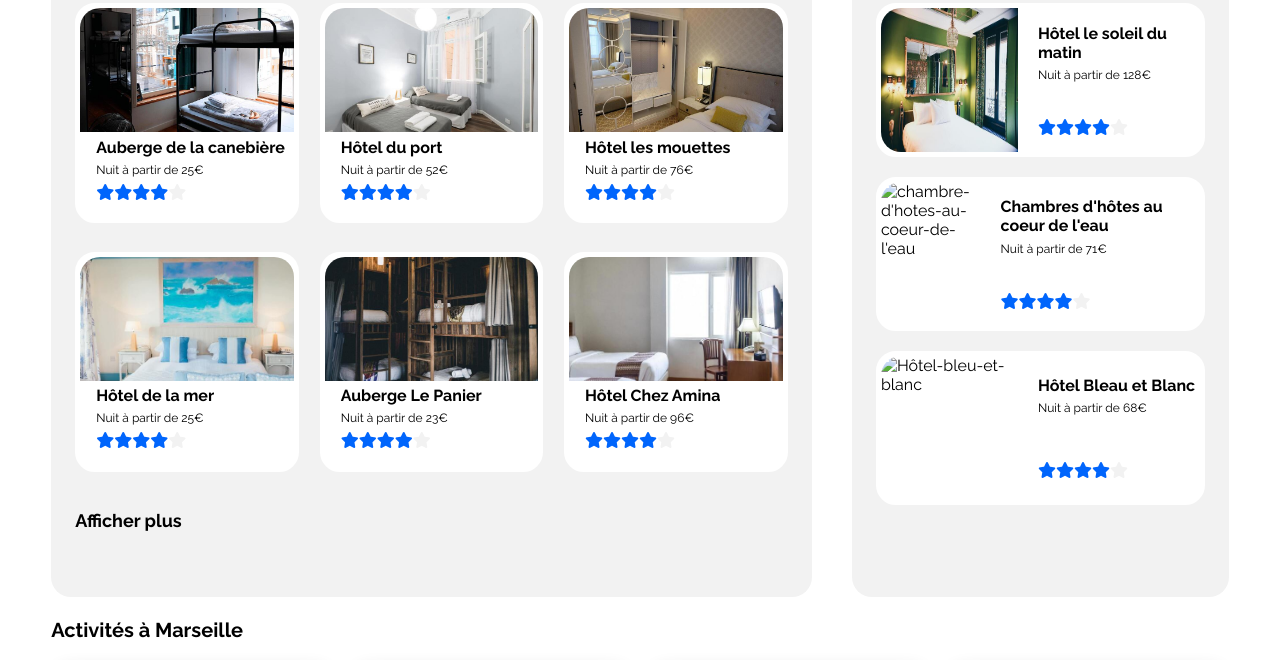
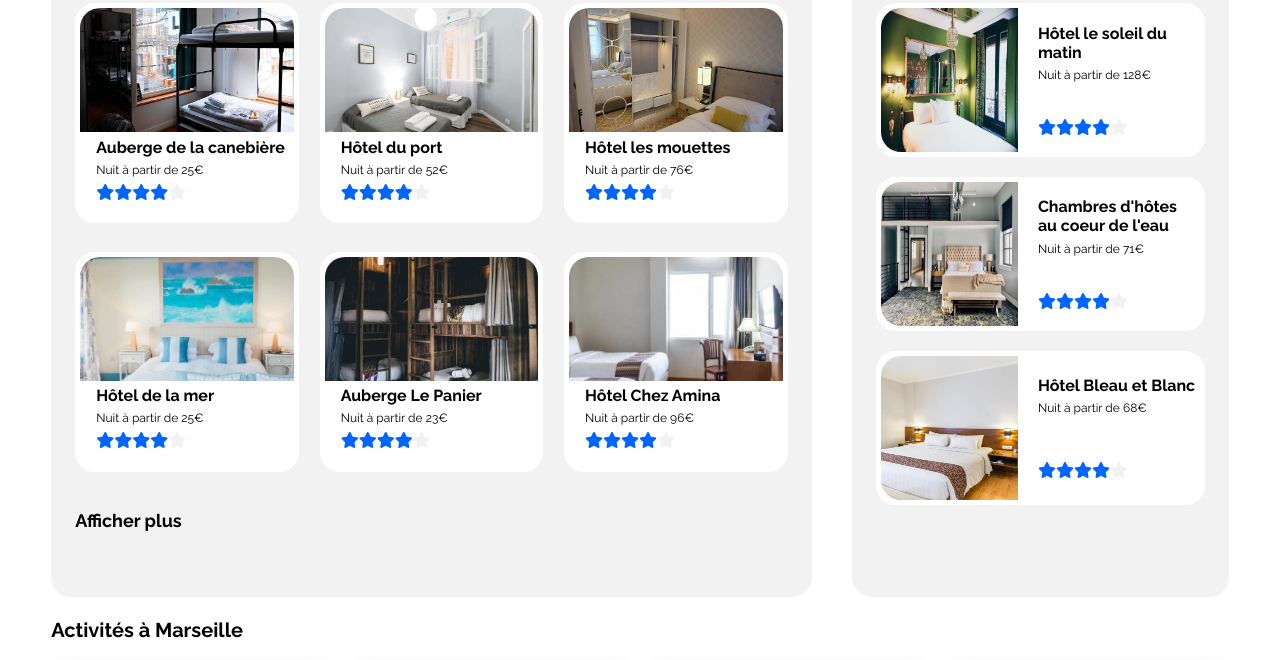
Before and after one commit to Drachurf/P2, a plain HTML site: page index.html in a window 1280 px wide. Shown: the part 500-1160 px from the top of the page. Drawn offline with Linux system fonts and the light colour scheme; the site is published under a folder, as on GitHub Pages, so addresses that start at the root find nothing.

Commit message:
updateImg

```diff
--- a/index.html
+++ b/index.html
@@ -194,7 +194,7 @@
             <a href="#" class="cardpop">
               <img
                 class="imgpop"
-                src="/Images/hebergements/chambredhotes.jpg"
+                src="Images/hebergements/chambredhotes.jpg"
                 alt="chambre-d'hotes-au-coeur-de-l'eau"
               >
               <div class="infopop">
@@ -212,7 +212,7 @@
             <a href="#" class="cardpop">
               <img
                 class="imgpop"
-                src="/Images/hebergements/hotelbleu.jpg"
+                src="Images/hebergements/hotelbleu.jpg"
                 alt="Hôtel-bleu-et-blanc"
               >
               <div class="infopop">
```
